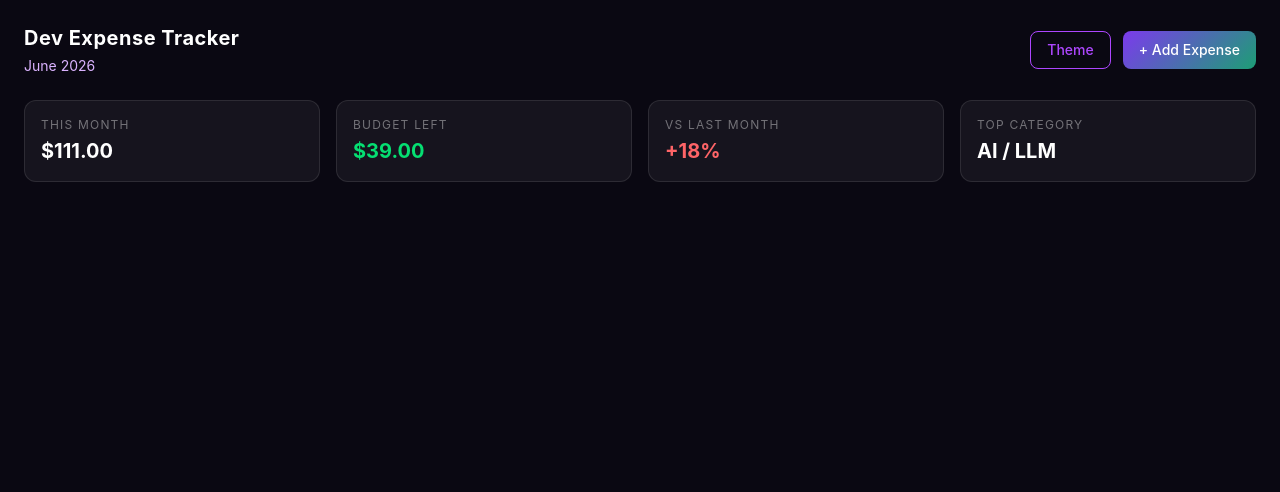
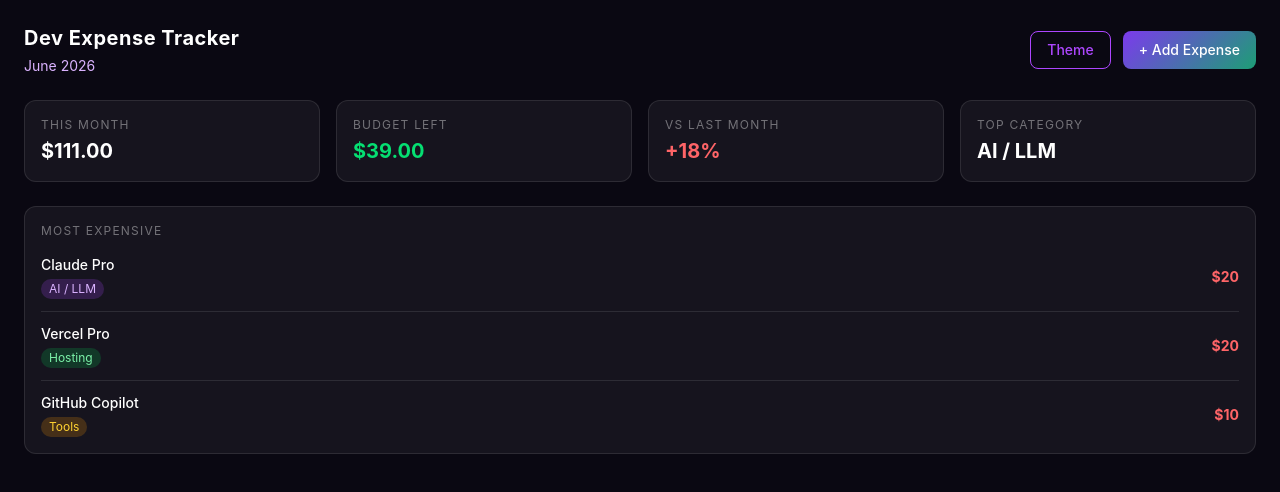
Before and after one commit to alexjeandev/dev-expense-tracker, a React (Vite) app: page / in a window 1280 px wide. Shown: the top 492 px of the page. Built offline with nearby package versions, Linux system fonts and the light colour scheme.

Commit message:
feat(most-expensive): add most expensive component

```diff
--- a/src/App.tsx
+++ b/src/App.tsx
@@ -1,5 +1,6 @@
-import Header from './components/Header.tsx'
-import MetricCard from './components/MetricCard.tsx'
+import Header from "./components/Header.tsx";
+import MetricCard from "./components/MetricCard.tsx";
+import MostExpensive from "./components/MostExpensive.tsx";
 
 function App() {
   return (
@@ -9,14 +10,15 @@
       {/* Metrics bar */}
       <div className="grid grid-cols-4 gap-4 mb-6">
         <MetricCard label="This month" value="$111.00" />
-        <MetricCard label="Budget left" value="$39.00" color='green'/>
-        <MetricCard label="vs last month" value="+18%" color='red' />
+        <MetricCard label="Budget left" value="$39.00" color="green" />
+        <MetricCard label="vs last month" value="+18%" color="red" />
         <MetricCard label="Top category" value="AI / LLM" />
       </div>
 
-
+      {/* Middle row */}
+      <MostExpensive />
     </div>
-  )
+  );
 }
 
-export default App
+export default App;
--- a/src/components/MetricCard.tsx
+++ b/src/components/MetricCard.tsx
@@ -1,23 +1,25 @@
 type MetricCardProps = {
-    label: string
-    value: string
-    color?: 'green'| 'red'| 'default'
+  label: string;
+  value: string;
+  color?: "green" | "red" | "default";
+};
+
+function MetricCard({ label, value, color }: MetricCardProps) {
+  const colorMap = {
+    green: "text-green-400",
+    red: "text-red-400",
+    default: "text-white",
+  };
+  return (
+    <div className="bg-white/5 border border-white/10 rounded-xl p-4">
+      <p className="text-white/40 text-xs uppercase tracking-widest mb-1">
+        {label}
+      </p>
+      <p className={`${colorMap[color || "default"]} font-bold text-xl`}>
+        {value}
+      </p>
+    </div>
+  );
 }
 
-
-function MetricCard({label, value, color}: MetricCardProps) {
-
-    const colorMap = {
-        green: 'text-green-400',
-        red: 'text-red-400',
-        default: 'text-white'
-    }
-    return (
-        <div className="bg-white/5 border border-white/10 rounded-xl p-4">
-            <p className="text-white/40 text-xs uppercase tracking-widest mb-1">{label}</p>
-            <p className={`${colorMap[color || 'default']} font-bold text-xl`}>{value}</p>
-        </div>
-    )
-}
-
-export default MetricCard
+export default MetricCard;
--- /dev/null
+++ b/src/components/MostExpensive.tsx
@@ -0,0 +1,50 @@
+function MostExpensive() {
+  return (
+    <div className="bg-white/5 border border-white/10 rounded-xl p-4">
+      <p className="text-white/40 text-xs uppercase tracking-widest mb-4">
+        Most Expensive
+      </p>
+
+      {/* First row */}
+      <div className="flex justify-between items-center">
+        <div>
+          <p className="text-white text-sm font-medium">Claude Pro</p>
+          <span className="text-xs px-2 py-0.5 bg-purple-500/20 rounded-full mt-1 inline-block text-purple-300">
+            AI / LLM
+          </span>
+        </div>
+        <p className="text-red-400 font-bold text-sm">$20</p>
+      </div>
+
+      {/* Divider */}
+      <div className="border-t border-white/10 my-3"></div>
+
+      {/* Second row */}
+      <div className="flex justify-between items-center">
+        <div>
+          <p className="text-white text-sm font-medium">Vercel Pro</p>
+          <span className="text-xs px-2 py-0.5 bg-green-500/20 rounded-full mt-1 inline-block text-green-300">
+            Hosting
+          </span>
+        </div>
+        <p className="text-red-400 font-bold text-sm">$20</p>
+      </div>
+
+      {/* Divider */}
+      <div className="border-t border-white/10 my-3"></div>
+
+      {/* Third row */}
+      <div className="flex justify-between items-center">
+        <div>
+          <p className="text-white text-sm font-medium">GitHub Copilot</p>
+          <span className="text-xs px-2 py-0.5 bg-amber-500/20 rounded-full mt-1 inline-block text-amber-300">
+            Tools
+          </span>
+        </div>
+        <p className="text-red-400 font-bold text-sm">$10</p>
+      </div>
+    </div>
+  );
+}
+
+export default MostExpensive;
```
